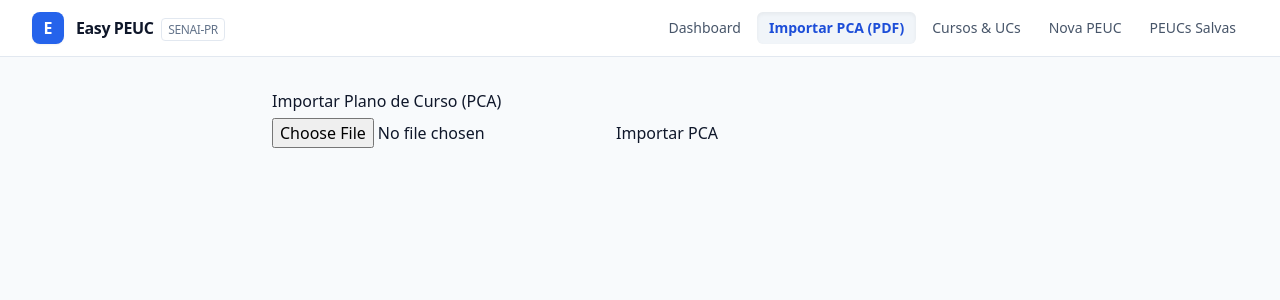
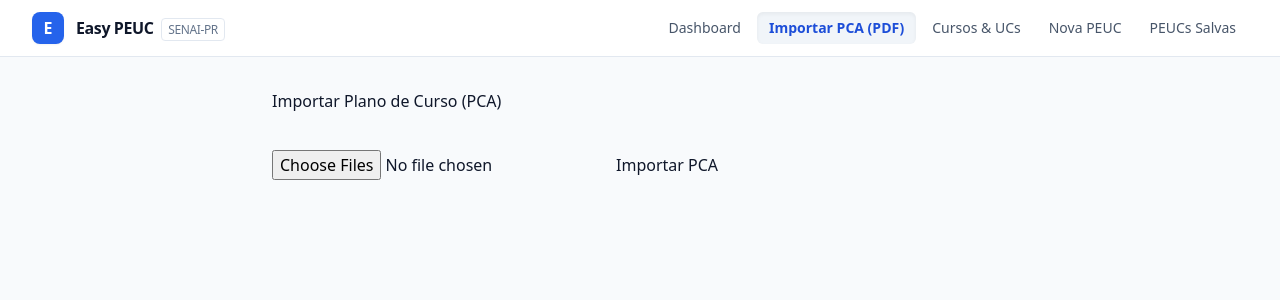
Before and after one commit to Willkmass/Easy-PEUC-Generator, a Next.js app: page /importar-pca in a window 1280 px wide. Shown: the top 300 px of the page. Built offline with nearby package versions, Linux system fonts and the light colour scheme.

Commit message:
Update PDF import functionality and alerts

```diff
--- a/app/importar-pca/page.jsx
+++ b/app/importar-pca/page.jsx
@@ -12,7 +12,7 @@ export default function ImportarPcaPage() {
     const inputElement = e.target.elements.pdfInput;
 
     if (!inputElement.files || inputElement.files.length === 0) {
-      alert('Por favor, selecione um arquivo PDF.');
+      alert('Por favor, selecione ao menos um arquivo PDF.');
       return;
     }
 
@@ -20,32 +20,36 @@ export default function ImportarPcaPage() {
     setResultado(null);
 
     try {
+      const formData = new FormData();
+
+      // Se o usuário selecionou mais de 1 arquivo pronto, envia todos diretamente
+      if (inputElement.files.length > 1) {
+        for (let i = 0; i < inputElement.files.length; i++) {
+          formData.append('arquivos', inputElement.files[i]);
+        }
+      } else {
+        // Se selecionou apenas 1 PDF, realiza o fatiamento automático em 2 partes
         const fileOriginal = inputElement.files[0];
         const arrayBuffer = await fileOriginal.arrayBuffer();
 
-      // 1. Carrega e calcula a metade do PDF no navegador
         const pdfDoc = await PDFDocument.load(arrayBuffer);
         const totalPaginas = pdfDoc.getPageCount();
         const meio = Math.ceil(totalPaginas / 2);
 
-      // 2. Cria a Parte 1 (Página 1 até a metade)
         const pdfParte1 = await PDFDocument.create();
         const paginas1 = await pdfParte1.copyPages(pdfDoc, Array.from({ length: meio }, (_, i) => i));
         paginas1.forEach(p => pdfParte1.addPage(p));
         const blob1 = new Blob([await pdfParte1.save()], { type: 'application/pdf' });
 
-      // 3. Cria a Parte 2 (Da metade até o final)
         const pdfParte2 = await PDFDocument.create();
         const paginas2 = await pdfParte2.copyPages(pdfDoc, Array.from({ length: totalPaginas - meio }, (_, i) => i + meio));
         paginas2.forEach(p => pdfParte2.addPage(p));
         const blob2 = new Blob([await pdfParte2.save()], { type: 'application/pdf' });
 
-      // 4. Prepara o envio com os dois arquivos
-      const formData = new FormData();
         formData.append('arquivos', blob1, 'parte1.pdf');
         formData.append('arquivos', blob2, 'parte2.pdf');
+      }
 
-      // 5. Envia para a Route Handler do Next.js
       const response = await fetch('/api/ingestao-pdf', {
         method: 'POST',
         body: formData,
@@ -60,7 +64,7 @@ export default function ImportarPcaPage() {
       }
     } catch (err) {
       console.error(err);
-      alert('Erro ao processar e dividir o arquivo PDF.');
+      alert('Erro ao processar o arquivo PDF.');
     } finally {
       setLoading(false);
     }
@@ -70,15 +74,16 @@ export default function ImportarPcaPage() {
     <div style={{ padding: '2rem', maxWidth: '800px', margin: '0 auto' }}>
       <h1>Importar Plano de Curso (PCA)</h1>
 
-      <form onSubmit={handleSubmit} style={{ marginY: '2rem' }}>
+      <form onSubmit={handleSubmit} style={{ margin: '2rem 0' }}>
         <input
           type="file"
           name="pdfInput"
           accept="application/pdf"
+          multiple
           disabled={loading}
         />
         <button type="submit" disabled={loading} style={{ marginLeft: '1rem', padding: '0.5rem 1rem' }}>
-          {loading ? 'Processando e Fatiando PDF...' : 'Importar PCA'}
+          {loading ? 'Processando...' : 'Importar PCA'}
         </button>
       </form>
 
```
Lines whose indentation alone changed are shown as unchanged.
